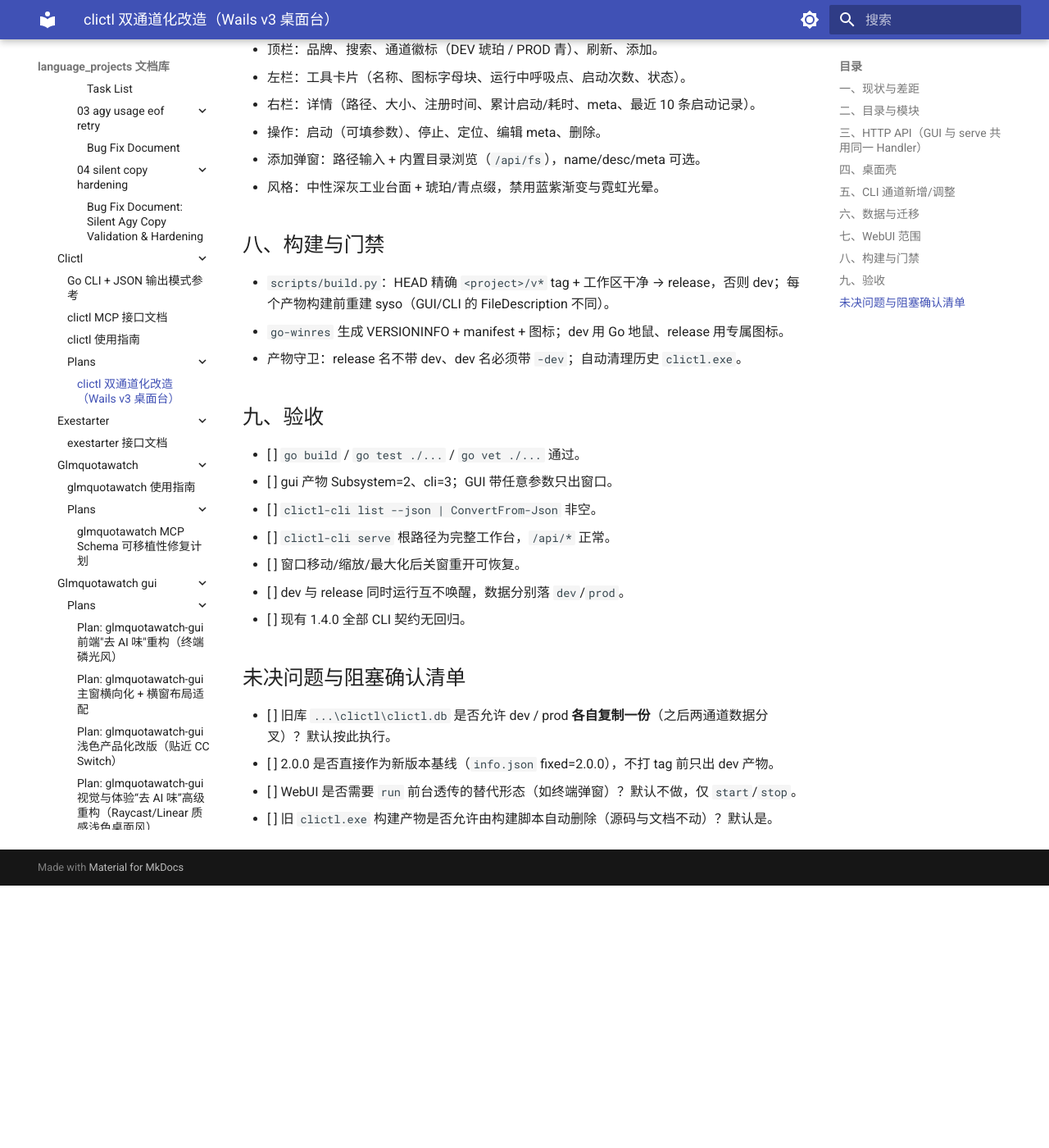
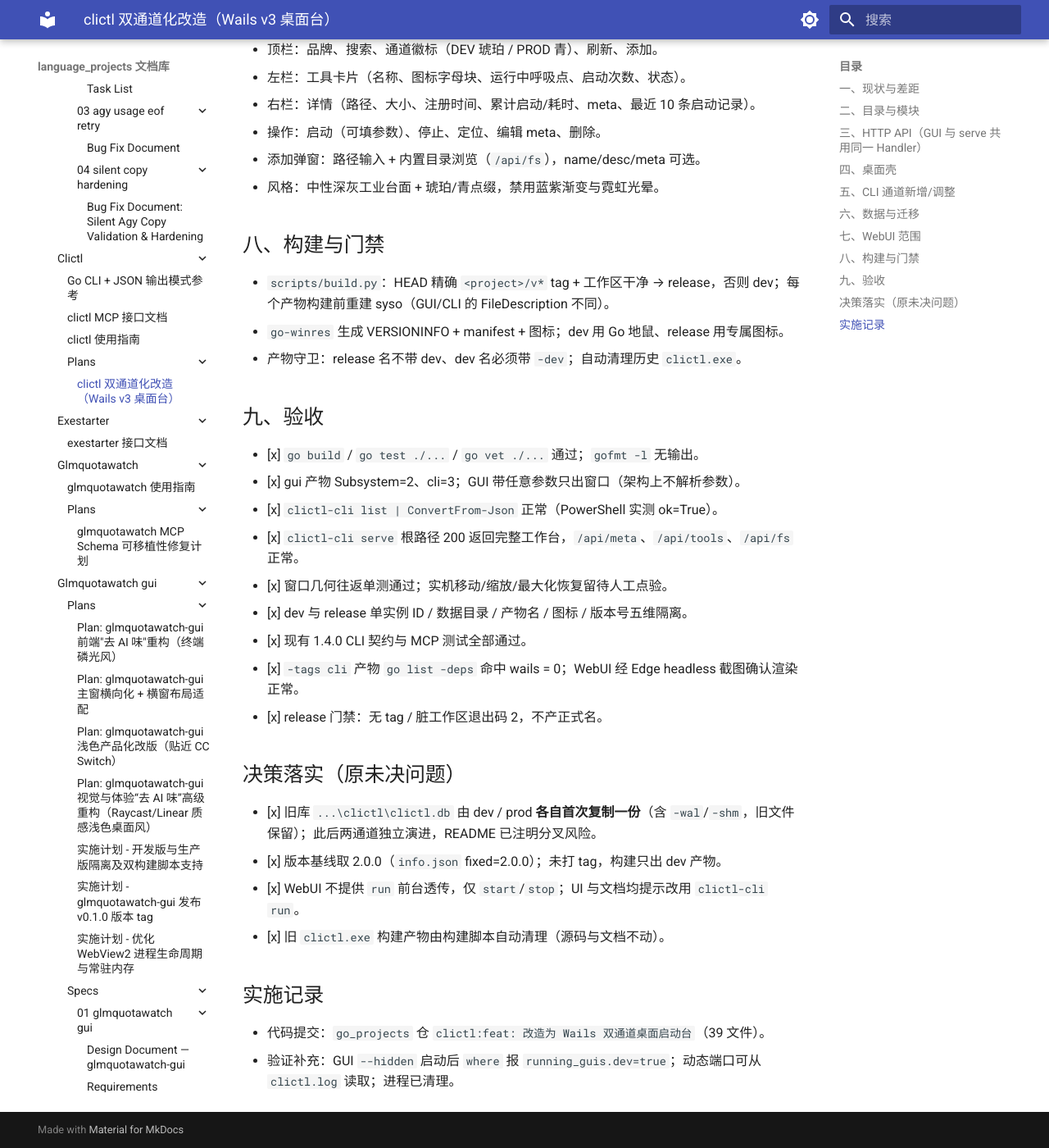
Before and after one commit to shihao-hub/td-language_projects, an MkDocs documentation site: the page built from docs/projects/go_projects/clictl/plans/01-wails-dual-channel.md, in a window 1280 px wide and 1400 px high, scrolled down 2827 px. Shown: the whole window at 82% size. Built offline with MkDocs 1.6.1 and Material for MkDocs 9.7.7, drawn with Linux system fonts in a browser that asks for light colours; a script that is not in the unit is left out; before the commit the page ends 3907 px from its top, so only the background shows below that.

Commit message:
docs(plans): 归档 clictl 双通道改造结果
- 勾选验收项并记录实测证据
- 将四项未决问题落为已确认决策
- 补充代码提交锚点与 GUI 通道验证记录

```diff
--- a/docs/projects/go_projects/clictl/plans/01-wails-dual-channel.md
+++ b/docs/projects/go_projects/clictl/plans/01-wails-dual-channel.md
@@ -93,17 +93,24 @@
 
 ## 九、验收
 
-- [ ] `go build` / `go test ./...` / `go vet ./...` 通过。
-- [ ] gui 产物 Subsystem=2、cli=3；GUI 带任意参数只出窗口。
-- [ ] `clictl-cli list --json | ConvertFrom-Json` 非空。
-- [ ] `clictl-cli serve` 根路径为完整工作台，`/api/*` 正常。
-- [ ] 窗口移动/缩放/最大化后关窗重开可恢复。
-- [ ] dev 与 release 同时运行互不唤醒，数据分别落 `dev`/`prod`。
-- [ ] 现有 1.4.0 全部 CLI 契约无回归。
+- [x] `go build` / `go test ./...` / `go vet ./...` 通过；`gofmt -l` 无输出。
+- [x] gui 产物 Subsystem=2、cli=3；GUI 带任意参数只出窗口（架构上不解析参数）。
+- [x] `clictl-cli list | ConvertFrom-Json` 正常（PowerShell 实测 ok=True）。
+- [x] `clictl-cli serve` 根路径 200 返回完整工作台，`/api/meta`、`/api/tools`、`/api/fs` 正常。
+- [x] 窗口几何往返单测通过；实机移动/缩放/最大化恢复留待人工点验。
+- [x] dev 与 release 单实例 ID / 数据目录 / 产物名 / 图标 / 版本号五维隔离。
+- [x] 现有 1.4.0 CLI 契约与 MCP 测试全部通过。
+- [x] `-tags cli` 产物 `go list -deps` 命中 wails = 0；WebUI 经 Edge headless 截图确认渲染正常。
+- [x] release 门禁：无 tag / 脏工作区退出码 2，不产正式名。
 
-## 未决问题与阻塞确认清单
+## 决策落实（原未决问题）
 
-- [ ] 旧库 `...\clictl\clictl.db` 是否允许 dev / prod **各自复制一份**（之后两通道数据分叉）？默认按此执行。
-- [ ] 2.0.0 是否直接作为新版本基线（`info.json` fixed=2.0.0），不打 tag 前只出 dev 产物。
-- [ ] WebUI 是否需要 `run` 前台透传的替代形态（如终端弹窗）？默认不做，仅 `start`/`stop`。
-- [ ] 旧 `clictl.exe` 构建产物是否允许由构建脚本自动删除（源码与文档不动）？默认是。
+- [x] 旧库 `...\clictl\clictl.db` 由 dev / prod **各自首次复制一份**（含 `-wal`/`-shm`，旧文件保留）；此后两通道独立演进，README 已注明分叉风险。
+- [x] 版本基线取 2.0.0（`info.json` fixed=2.0.0）；未打 tag，构建只出 dev 产物。
+- [x] WebUI 不提供 `run` 前台透传，仅 `start`/`stop`；UI 与文档均提示改用 `clictl-cli run`。
+- [x] 旧 `clictl.exe` 构建产物由构建脚本自动清理（源码与文档不动）。
+
+## 实施记录
+
+- 代码提交：`go_projects` 仓 `clictl:feat: 改造为 Wails 双通道桌面启动台`（39 文件）。
+- 验证补充：GUI `--hidden` 启动后 `where` 报 `running_guis.dev=true`；动态端口可从 `clictl.log` 读取；进程已清理。
```
